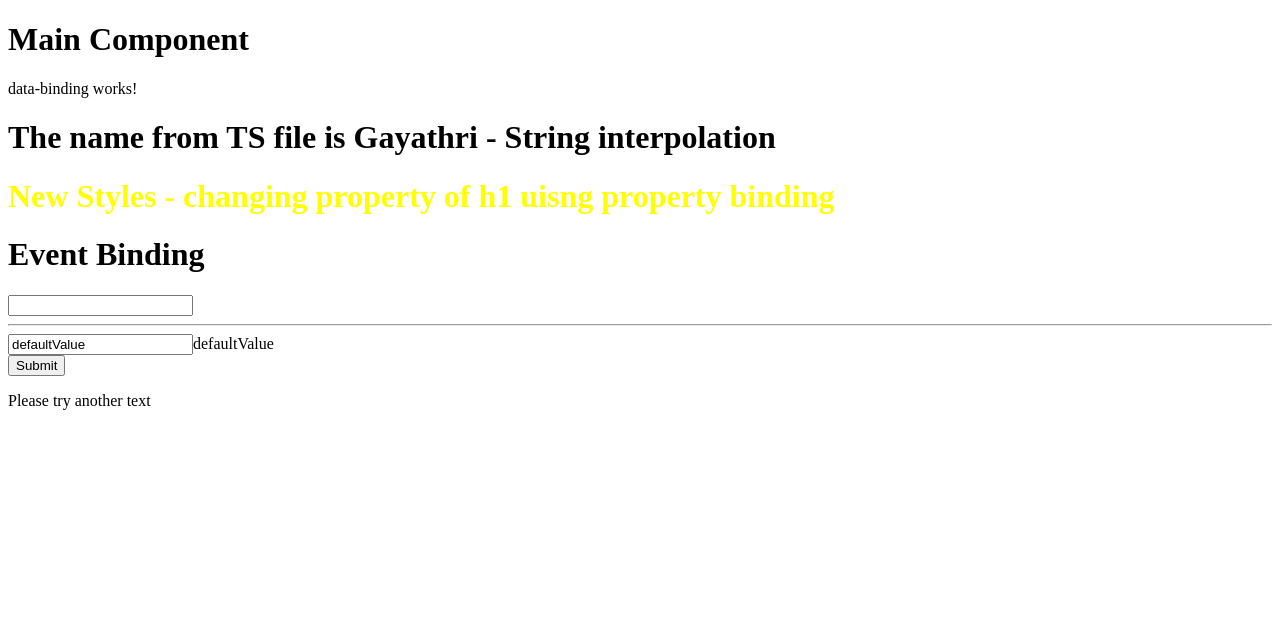
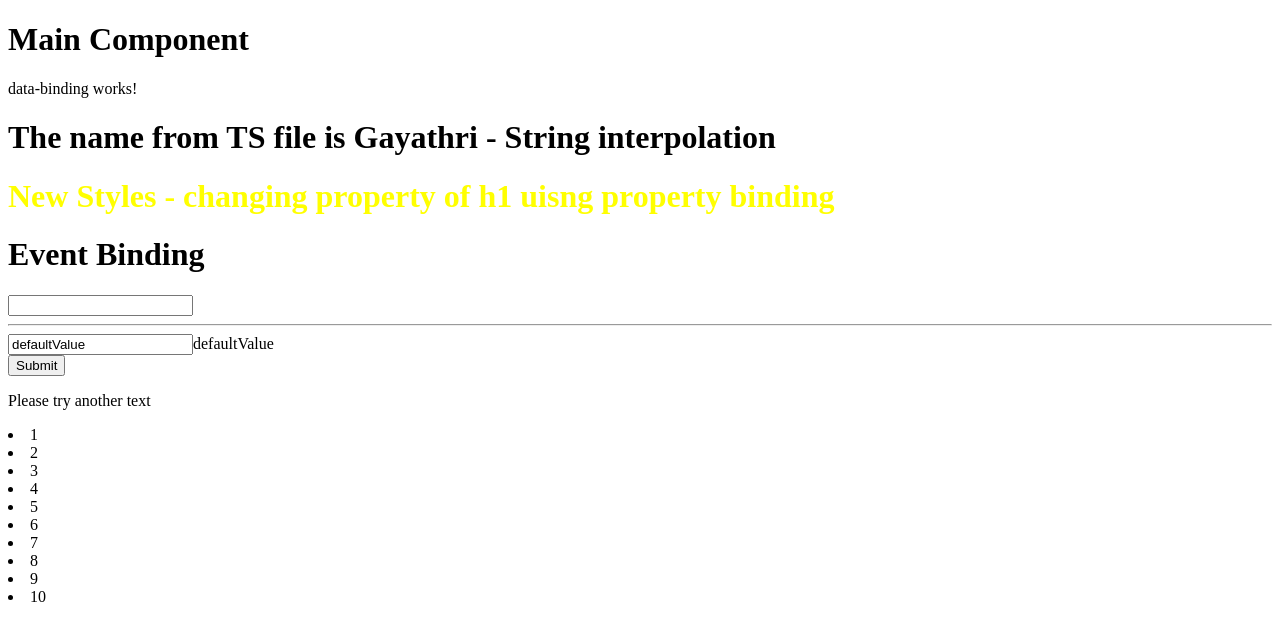
Before and after one commit to gayathridhiya/angular_practice_1, an Angular app: page / in a window 1280 px wide. Shown: the top 640 px of the page. Built offline with nearby package versions, Linux system fonts and the light colour scheme.

Commit message:
Array 1 to 10  commit message for your changes. Lines starting

```diff
--- a/src/app/data-binding/data-binding.component.ts
+++ b/src/app/data-binding/data-binding.component.ts
@@ -10,6 +10,7 @@ export class DataBindingComponent {
   style = "color:yellow";
   twoWayBindValue = "defaultValue";
   shouldEnable = false;
+  numbers = [...Array(11).keys()].slice(1) //(10) [1, 2, 3, 4, 5, 6, 7, 8, 9, 10]
 
   handleInputChange(event : any){
     console.log(event.target.value)
```
